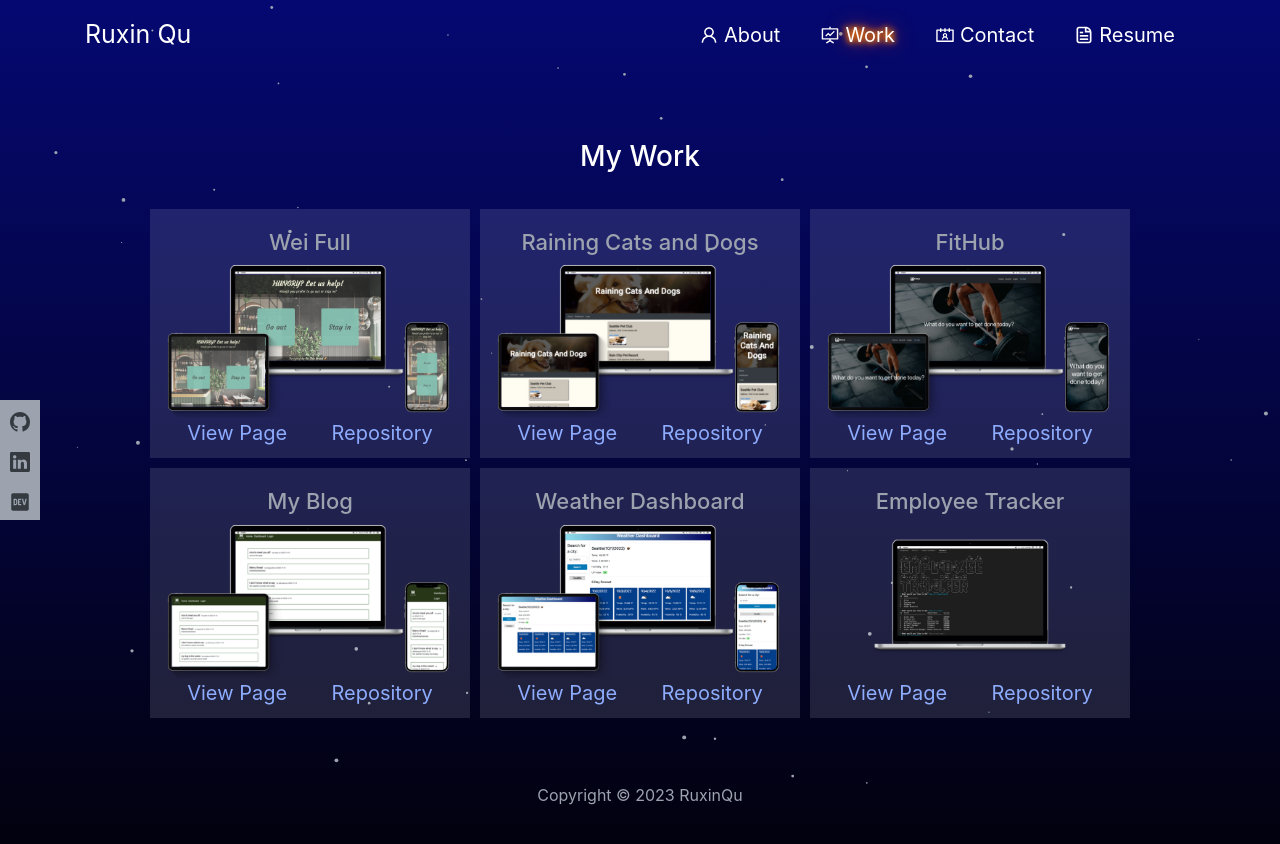
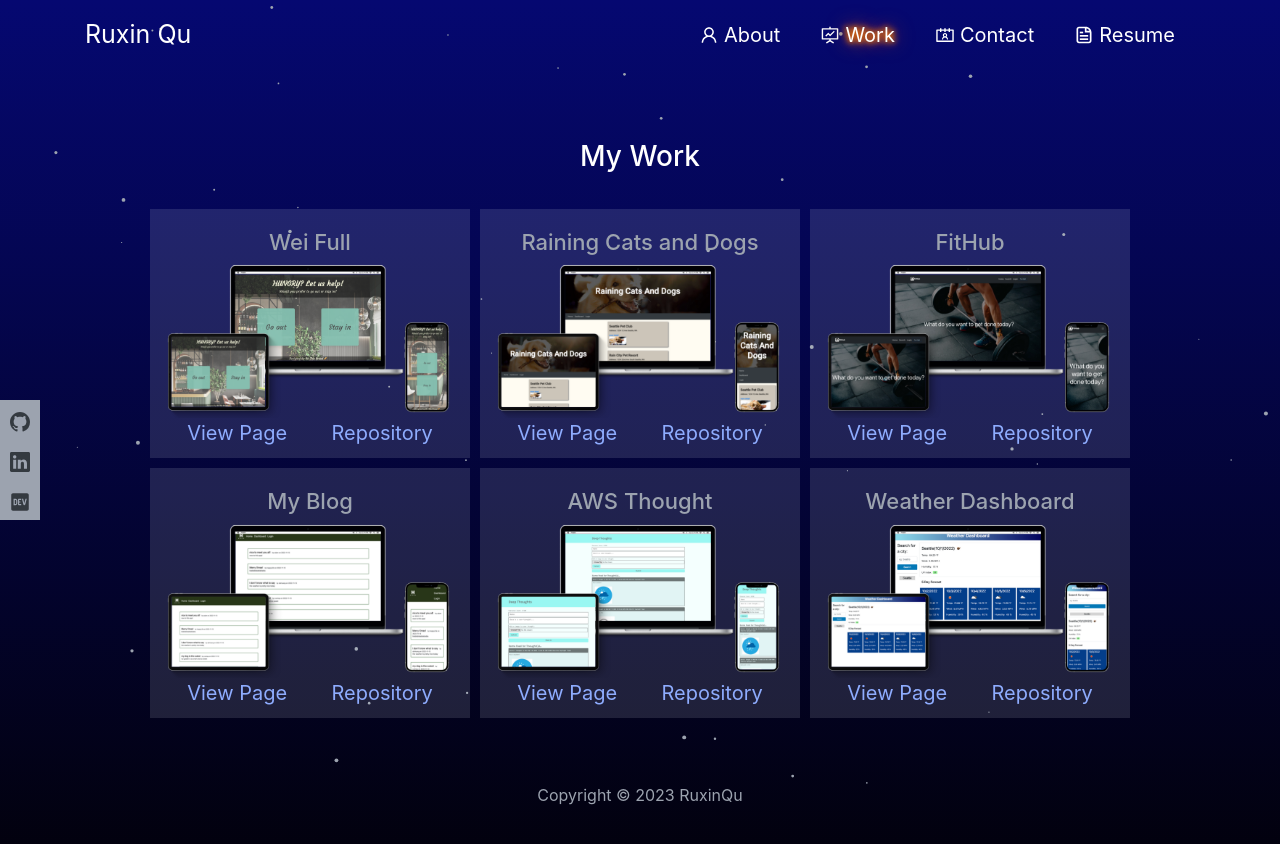
Before and after one commit to RuxinQu/react-portfolio, a React (Create React App) app in the folder client/: page /work in a window 1280 px wide. Shown: the top 844 px of the page. Built offline with nearby package versions, Linux system fonts and the light colour scheme.

Commit message:
add project aws-thought

```diff
--- a/client/src/data.js
+++ b/client/src/data.js
@@ -28,18 +28,18 @@ export const workData = [
     repo: "https://github.com/RuxinQu/my-blog",
   },
   {
+    title: "AWS Thought",
+    img: "./assets/aws-thought.png",
+    alt: "aws-thought",
+    page: "http://ec2-35-162-91-240.us-west-2.compute.amazonaws.com/",
+    repo: "https://github.com/RuxinQu/aws-thought",
+  },
+  {
     title: "Weather Dashboard",
     img: "./assets/weather-dashboard.png",
     alt: "weather-dashboard",
     page: "https://ruxinqu.github.io/weather-dashboard/",
     repo: "https://github.com/RuxinQu/weather-dashboard",
-  },
-  {
-    title: "Employee Tracker",
-    img: "./assets/employee-tracker.png",
-    alt: "employee-tracker",
-    page: "https://drive.google.com/file/d/1oX6RJRk-lzV2KR__T3LWggxwrKwuRMKb/view",
-    repo: "https://github.com/RuxinQu/employee-tracker",
   },
 ];
 
```
Also changed, not shown: client/public/assets/aws-thought.png (added), client/public/assets/employee-tracker.png (deleted).
